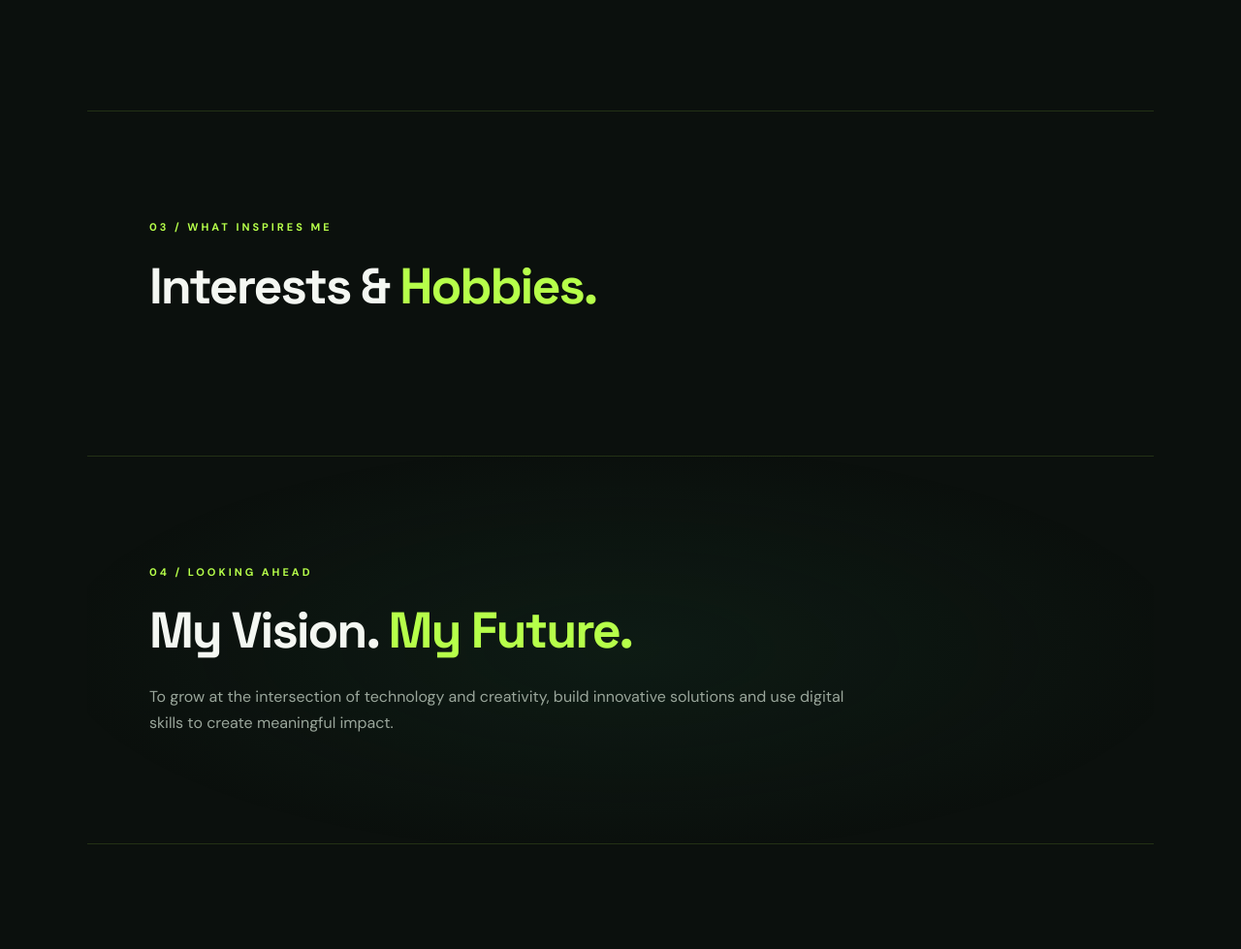
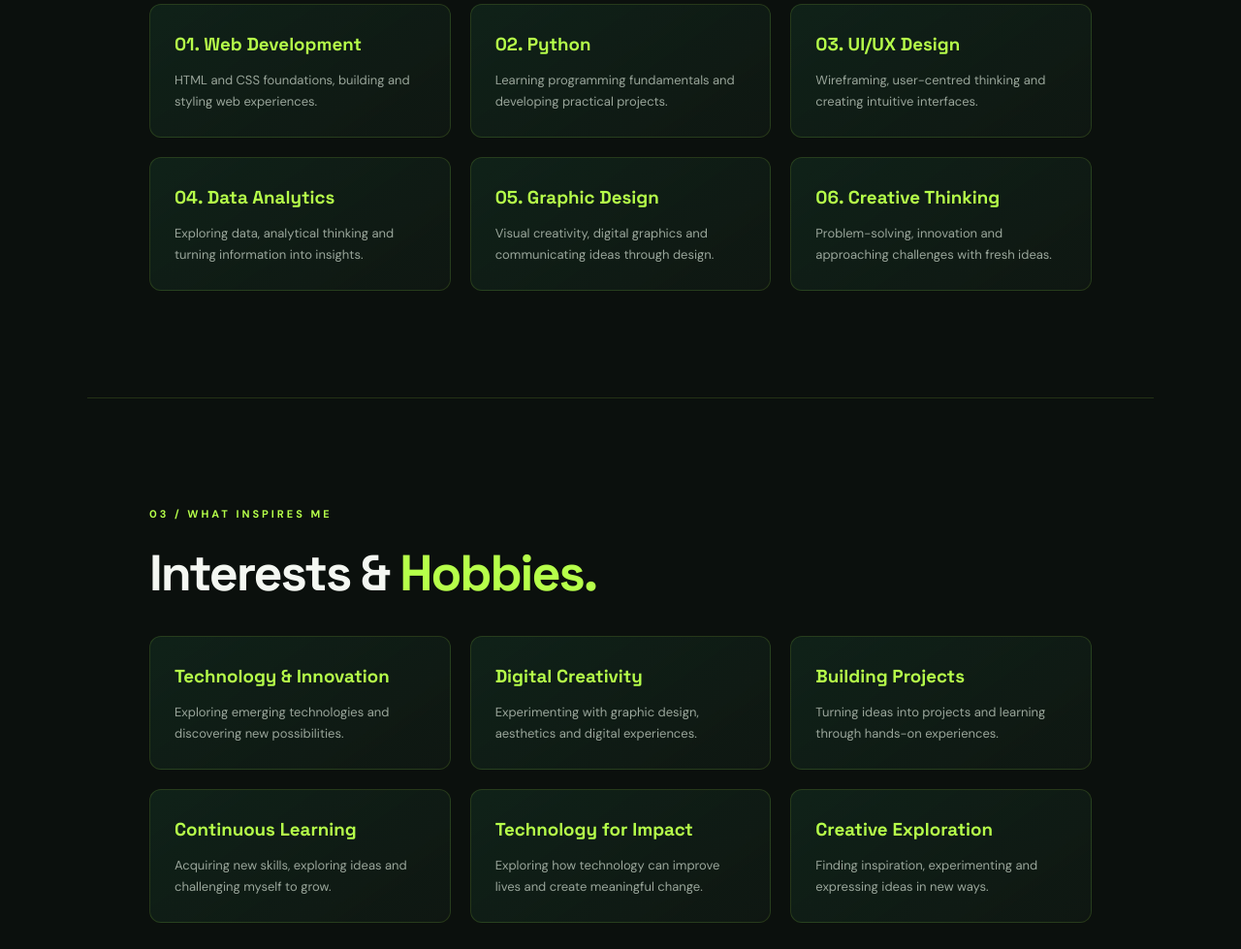
Before and after one commit to davidaahiave-sketch/davetech, a plain HTML site: page index.html in a window 1280 px wide. Shown: the part 1413-2392 px from the top of the page at 97% size. Drawn offline with Linux system fonts and the light colour scheme.

Commit message:
Add personal skills and interests

```diff
--- a/index.html
+++ b/index.html
@@ -93,9 +93,40 @@
             <p class="eyebrow">02 / WHAT I BRING</p>
             <h2>My <span>Skills.</span></h2>
 
-            <div class="skills-container">
-                <!-- We'll add skill cards here -->
-            </div>
+
+<div class="skills-container">
+
+    <div class="skill-card">
+        <h3>01. Web Development</h3>
+        <p>HTML and CSS foundations, building and styling web experiences.</p>
+    </div>
+
+    <div class="skill-card">
+        <h3>02. Python</h3>
+        <p>Learning programming fundamentals and developing practical projects.</p>
+    </div>
+
+    <div class="skill-card">
+        <h3>03. UI/UX Design</h3>
+        <p>Wireframing, user-centred thinking and creating intuitive interfaces.</p>
+    </div>
+
+    <div class="skill-card">
+        <h3>04. Data Analytics</h3>
+        <p>Exploring data, analytical thinking and turning information into insights.</p>
+    </div>
+
+    <div class="skill-card">
+        <h3>05. Graphic Design</h3>
+        <p>Visual creativity, digital graphics and communicating ideas through design.</p>
+    </div>
+
+    <div class="skill-card">
+        <h3>06. Creative Thinking</h3>
+        <p>Problem-solving, innovation and approaching challenges with fresh ideas.</p>
+    </div>
+
+</div>
         </section>
 
         <!-- Interests Section -->
@@ -103,9 +134,40 @@
             <p class="eyebrow">03 / WHAT INSPIRES ME</p>
             <h2>Interests & <span>Hobbies.</span></h2>
 
-            <div class="interests-container">
-                <!-- We'll add interest cards here -->
-            </div>
+
+<div class="interests-container">
+
+    <div class="interest-card">
+        <h3>Technology & Innovation</h3>
+        <p>Exploring emerging technologies and discovering new possibilities.</p>
+    </div>
+
+    <div class="interest-card">
+        <h3>Digital Creativity</h3>
+        <p>Experimenting with graphic design, aesthetics and digital experiences.</p>
+    </div>
+
+    <div class="interest-card">
+        <h3>Building Projects</h3>
+        <p>Turning ideas into projects and learning through hands-on experiences.</p>
+    </div>
+
+    <div class="interest-card">
+        <h3>Continuous Learning</h3>
+        <p>Acquiring new skills, exploring ideas and challenging myself to grow.</p>
+    </div>
+
+    <div class="interest-card">
+        <h3>Technology for Impact</h3>
+        <p>Exploring how technology can improve lives and create meaningful change.</p>
+    </div>
+
+    <div class="interest-card">
+        <h3>Creative Exploration</h3>
+        <p>Finding inspiration, experimenting and expressing ideas in new ways.</p>
+    </div>
+
+</div>
         </section>
 
         <!-- Goals Section -->
```
